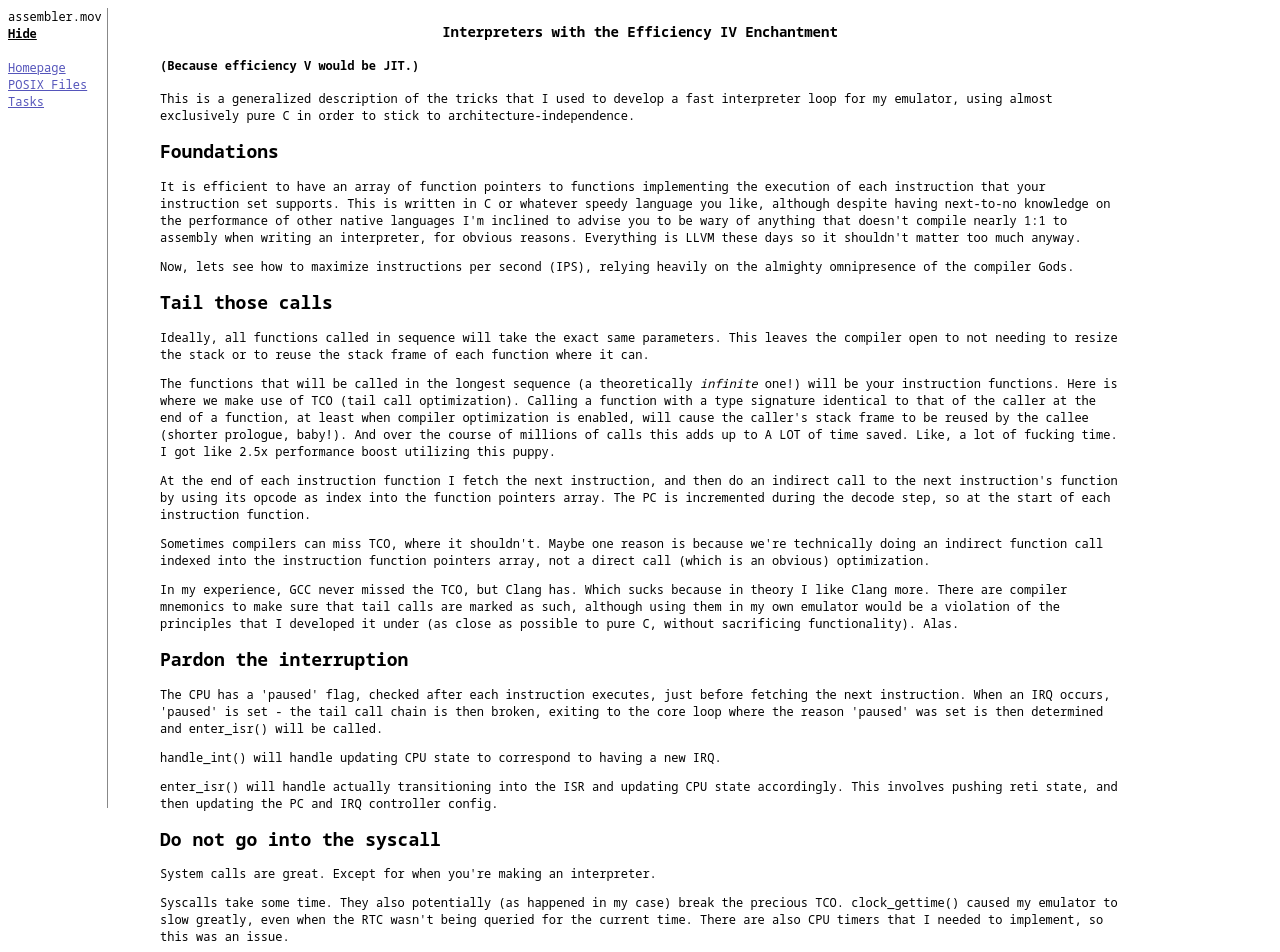
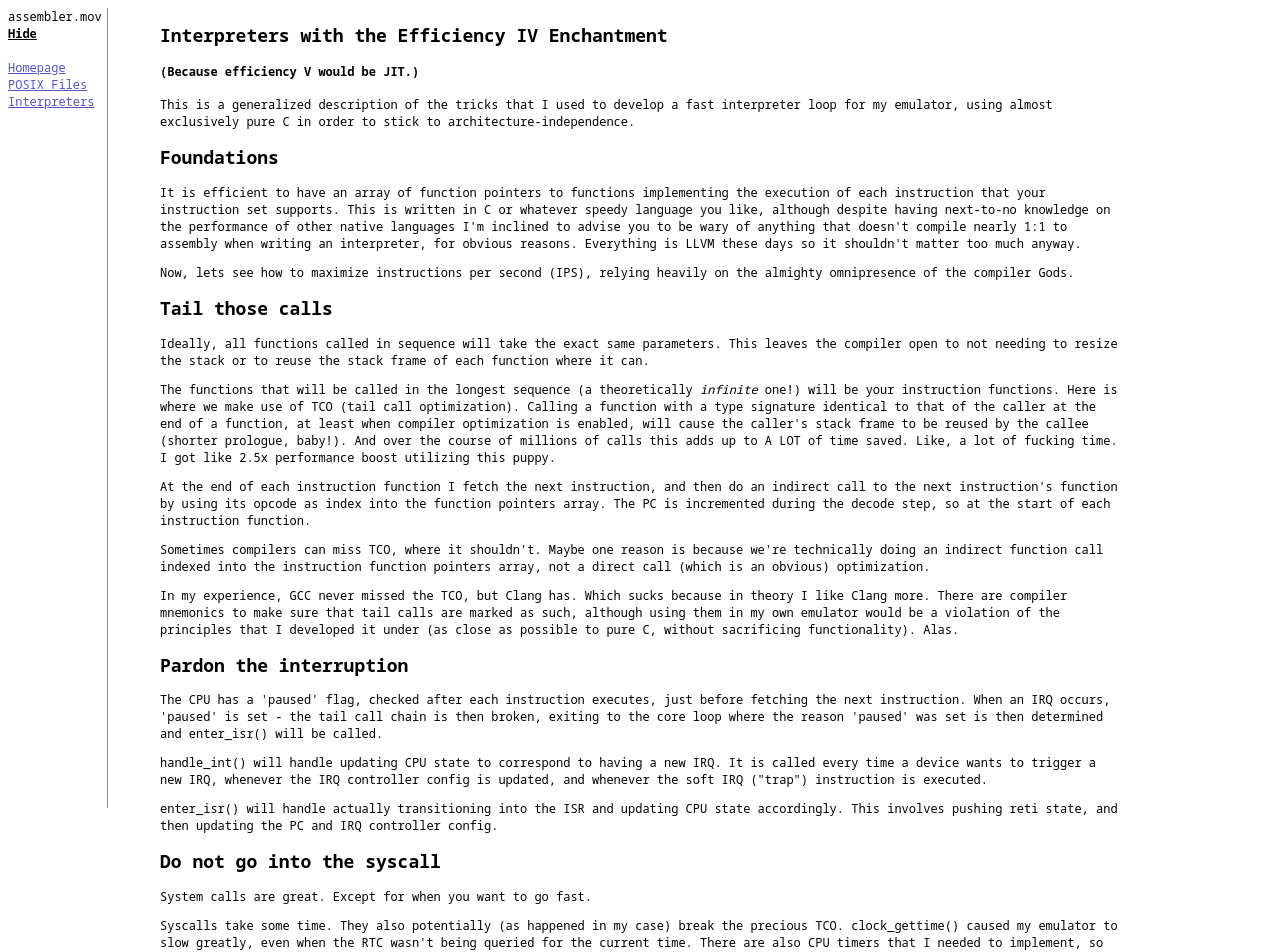
Before and after one commit to gabecampb/gabecampb.github.io, a plain HTML site: page interpreters.html in a window 1280 px wide. Shown: the top 952 px of the page. Drawn offline with Linux system fonts and the light colour scheme.

Commit message:
Make interpreters article header consistent with files article header

```diff
--- a/interpreters.html
+++ b/interpreters.html
@@ -109,11 +109,11 @@
 		<div id="navlinks">
 			<a href="/">Homepage</a><br>
 			<a href="/files">POSIX Files</a><br>
-			<a href="/context">Tasks</a><br>
+			<a href="/interpreters">Interpreters</a><br>
 		</div>
 	</div>
 	<div id="textdiv" class="page-text">
-	<h3>Interpreters with the Efficiency IV Enchantment</h3>
+	<h2>Interpreters with the Efficiency IV Enchantment</h2>
 <h4>(Because efficiency V would be JIT.)</h4>
 <p>This is a generalized description of the tricks that I used to develop a fast
 interpreter loop for my emulator, using almost exclusively pure C in order to
@@ -158,12 +158,15 @@ pure C, without sacrificing functionality). Alas.</p>
 before fetching the next instruction. When an IRQ occurs, 'paused' is set - the
 tail call chain is then broken, exiting to the core loop where the reason
 'paused' was set is then determined and enter_isr() will be called.</p>
-<p>handle_int() will handle updating CPU state to correspond to having a new IRQ.</p>
+<p>handle_int() will handle updating CPU state to correspond to having a new IRQ.
+It is called every time a device wants to trigger a new IRQ, whenever the IRQ
+controller config is updated, and whenever the soft IRQ ("trap") instruction is
+executed.</p>
 <p>enter_isr() will handle actually transitioning into the ISR and updating CPU
 state accordingly. This involves pushing reti state, and then updating the PC
 and IRQ controller config.</p>
 <h2>Do not go into the syscall</h2>
-<p>System calls are great. Except for when you're making an interpreter. </p>
+<p>System calls are great. Except for when you want to go fast.</p>
 <p>Syscalls take some time. They also potentially (as happened in my case) break
 the precious TCO. clock_gettime() caused my emulator to slow greatly, even when
 the RTC wasn't being queried for the current time. There are also CPU timers
```
Also changed, not shown: 1 other file.
